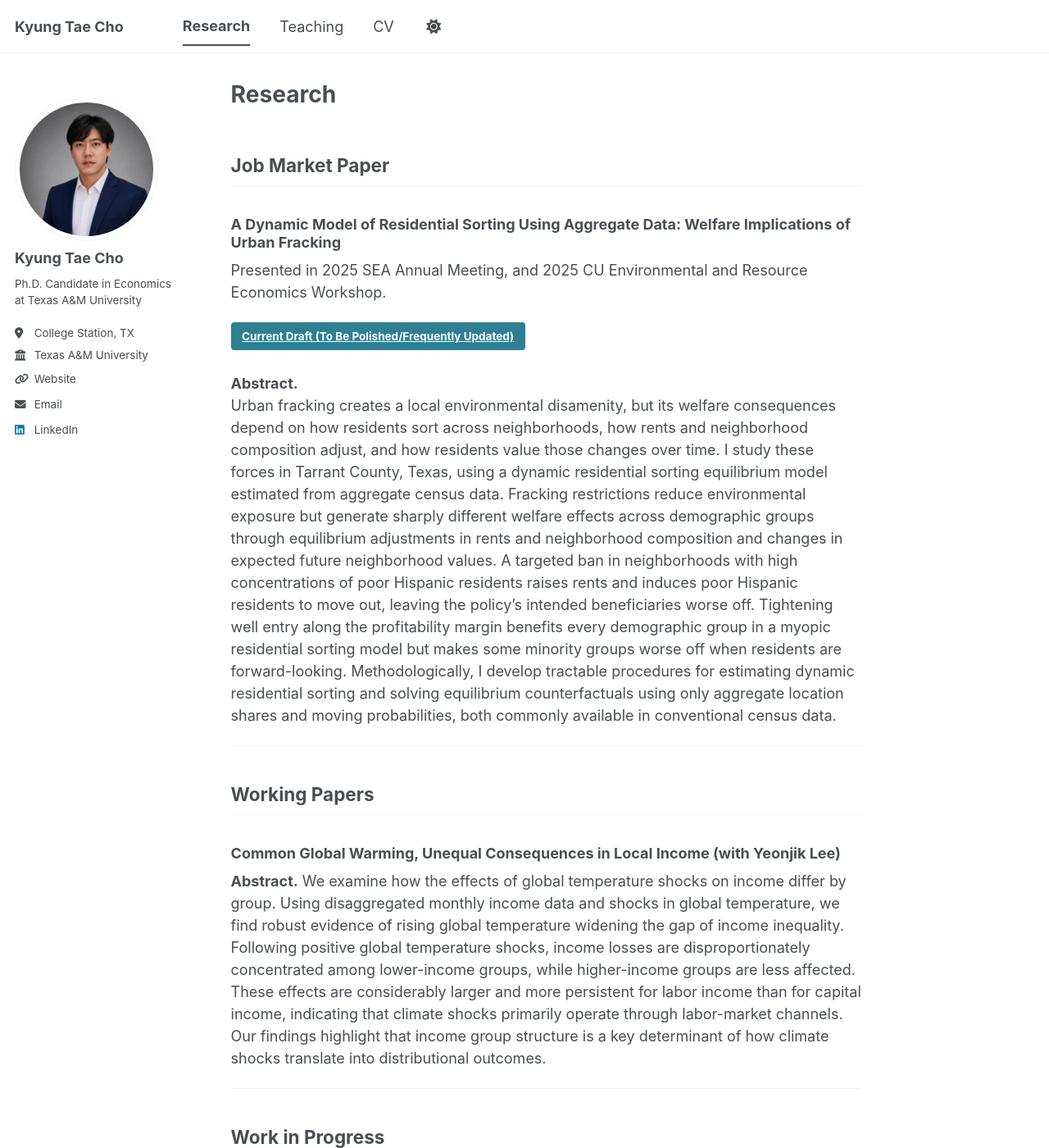
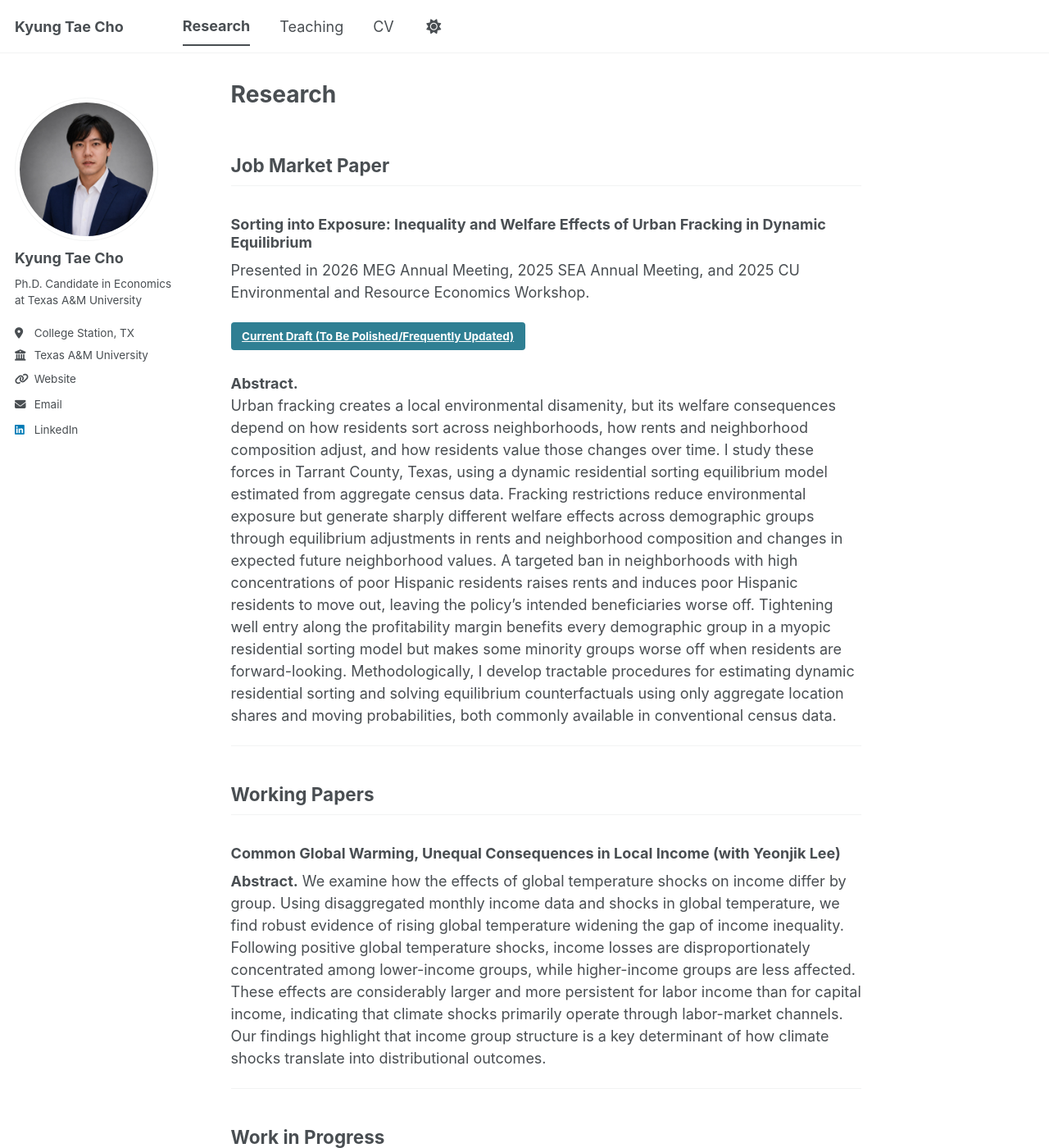
Before and after one commit to KyungtaeCho/KyungtaeCho.github.io, a Jekyll site: the page built from _pages/publications.md, in a window 1280 px wide and 1400 px high. Shown: the whole window at 82% size. Built offline with Jekyll 4.4.1, drawn with Linux system fonts in a browser that asks for light colours; a script bundle is joined from its source files by our own code; library files that are not in the unit come from our copies; some of the changed text lies outside the part shown.

Commit message:
Update publications.md

```diff
--- a/_pages/publications.md
+++ b/_pages/publications.md
@@ -7,8 +7,8 @@ author_profile: true
 
 ## Job Market Paper
 
-### A Dynamic Model of Residential Sorting Using Aggregate Data: Welfare Implications of Urban Fracking
-Presented in 2025 SEA Annual Meeting, and 2025 CU Environmental and Resource Economics Workshop.
+### Sorting into Exposure: Inequality and Welfare Effects of Urban Fracking in Dynamic Equilibrium
+Presented in 2026 MEG Annual Meeting, 2025 SEA Annual Meeting, and 2025 CU Environmental and Resource Economics Workshop.
 
 [Current Draft (To Be Polished/Frequently Updated)](/files/JMP_Draft_Cho.pdf){: .btn .btn--primary}
 
@@ -28,15 +28,15 @@ We examine how the effects of global temperature shocks on income differ by grou
 
 ## Work in Progress
 
-### Heat or Eat? Household Temperature Choice and Energy Burden of U.S. Low-Income Households
+### Machine Learning Machines: Strategic Interactions and Learning of AI Agents in Competitive Markets (with Steve Puller)
 
 ---
 
-### Fracking the Future: The Long-run Implication of Urban Fracking on Student's Academic Performance (with Daeun Sung)
+### Who Keeps the Shale Windfall? Evidence from Public Expenditures in Texas (with Taewon Hwang)
 
 ---
 
-### Emulating the Invisible Hand: The Case of Electricity Usage of Bitcoin Miners in Texas
+### Heat or Eat? Household Temperature Choice and Energy Burden of U.S. Low-Income Households
 
 ---
 
```
